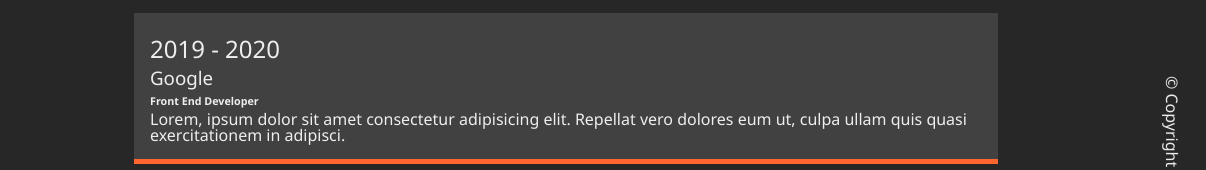
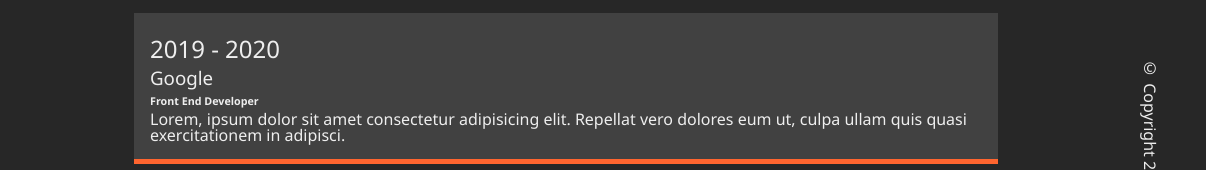
Before and after one commit to cankutaykatkat/Sass-Project, a plain HTML site: page about.html in a window 1280 px wide. Shown: the part 586-756 px from the top of the page, 74-1280 px from the left. Drawn offline with Linux system fonts and the light colour scheme.

Commit message:
footer changed

```diff
--- a/scss/components/_footer.scss
+++ b/scss/components/_footer.scss
@@ -23,7 +23,7 @@ footer.horizontal {
   @extend .link-style;
 }
 footer.vertical {
-  // border: 2px solid red;
+  //  border: 2px solid red;
   display: flex;
   justify-content: space-between;
   align-items: flex-end;
@@ -40,6 +40,8 @@ footer.vertical {
     position: fixed;
     bottom: 1rem;
     right: 3rem;
-    transform: rotate(90deg) translate(-3rem, -5rem);
+    // transform: rotate(90deg) translate(-3rem, -5rem);
+    writing-mode: vertical-rl;
+    text-orientation: mixed;
   }
 }
```
Also changed, not shown: css/main.css, 1 other file.
